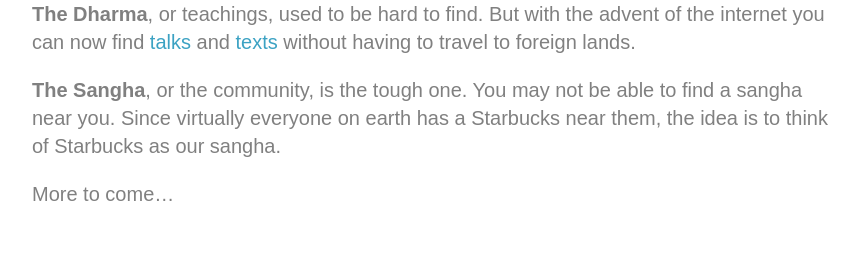
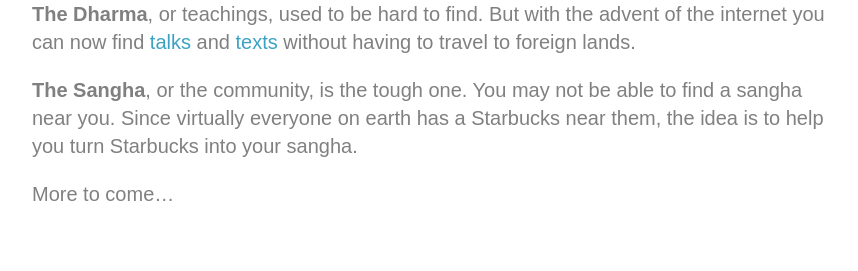
Before and after one commit to StarbucksSangha/StarbucksSangha, a Jekyll site: the page built from info.md, in a window 1280 px wide. Shown: the part 163-434 px from the top of the page, without its empty margins (208-1066 px from the left). Built offline with Jekyll 4.4.1, drawn with Linux system fonts in a browser that asks for light colours.

Commit message:
Update info.md

```diff
--- a/info.md
+++ b/info.md
@@ -10,6 +10,6 @@
 
 <b>The Dharma</b>, or teachings, used to be hard to find. But with the advent of the internet you can now find [talks](https://www.dhammatalks.org/mp3_collections_index.html){:target="_blank"} and [texts](https://www.dhammatalks.org/suttas/index.html){:target="_blank"} without having to travel to foreign lands.
 
-<b>The Sangha</b>, or the community, is the tough one. You may not be able to find a sangha near you. Since virtually everyone on earth has a Starbucks near them, the idea is to think of Starbucks as our sangha.
+<b>The Sangha</b>, or the community, is the tough one. You may not be able to find a sangha near you. Since virtually everyone on earth has a Starbucks near them, the idea is to help you turn Starbucks into your sangha.
 
 More to come...
```
